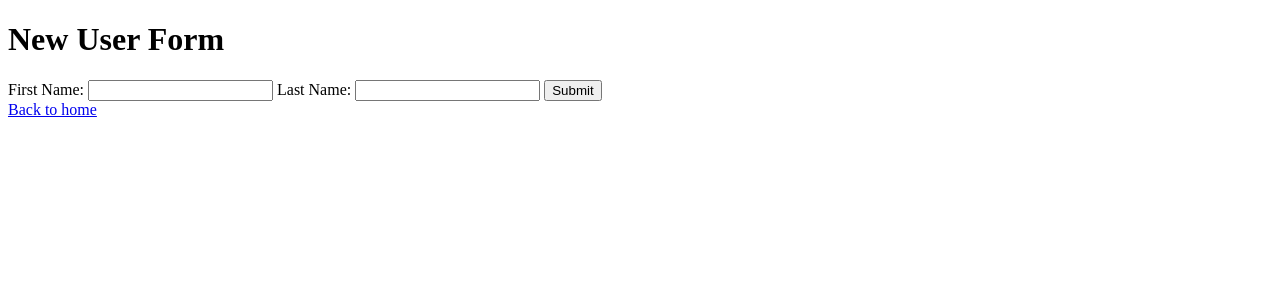
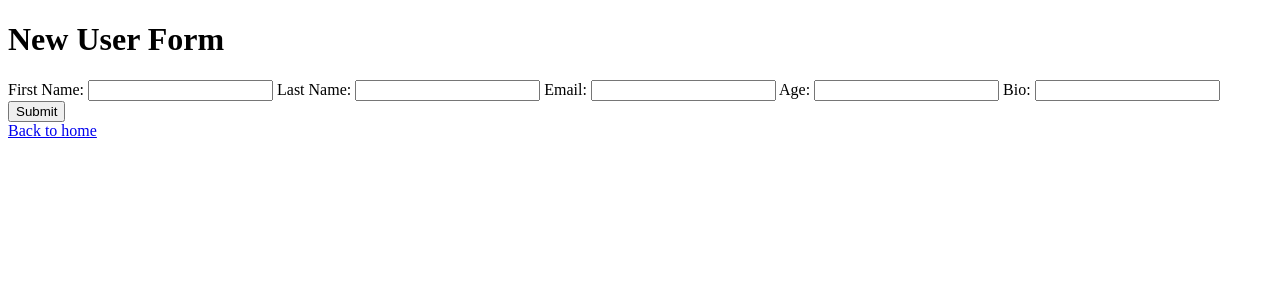
Before and after one commit to MrFerpz/form-testing-express, a Node server app: page /create in a window 1280 px wide. Shown: the top 300 px of the page. Run offline with Node 20, Linux system fonts and the light colour scheme.

Commit message:
Added fields and validation for email, age, and bio

```diff
--- a/controllers/usersController.js
+++ b/controllers/usersController.js
@@ -3,6 +3,9 @@ const { body, validationResult } = require("express-validator");
 // text to be shown to user when validating error
 const alphaErr = "must only contain letters.";
 const lengthErr = "must be between 1 and 10 characters.";
+const emailErr = "must be a valid email address.";
+const ageErr  = "must be an age between 18 and 120";
+const bioErr = "must be below 200 characters"
 
 const validateUser = [
     body("firstName").trim()
@@ -11,6 +14,9 @@ const validateUser = [
     body("lastName").trim()
       .isAlpha().withMessage(`Last name ${alphaErr}`)
       .isLength({ min: 1, max: 10 }).withMessage(`Last name ${lengthErr}`),
+    body("email").trim().isEmail().withMessage(`Email ${emailErr}`),
+    body("age").trim().isInt({min: 18, max: 120}).withMessage(`Age ${ageErr}`),
+    body("bio").trim().escape().isLength({min: 1, max: 200}).withMessage(`Bio ${bioErr}`)
   ];
 
 const usersStorage = require('../storages/usersStorage');
@@ -39,8 +45,8 @@ exports.usersCreatePost = [
         });
       }
       // if successful, add user
-      const { firstName, lastName } = req.body;
-      usersStorage.addUser({ firstName, lastName });
+      const { firstName, lastName, email, age, bio } = req.body;
+      usersStorage.addUser({ firstName, lastName, email, age, bio });
       res.redirect("/");
     }
   ];
@@ -66,8 +72,13 @@ exports.usersUpdatePost = [
             errors: errors.array(),
         });
         }
-        const { firstName, lastName } = req.body;
-        usersStorage.updateUser(req.params.id, { firstName, lastName });
+        const { firstName, lastName, email, age, bio } = req.body;
+        usersStorage.updateUser(req.params.id, { firstName, lastName, email, age, bio });
         res.redirect("/");
     }
 ];
+
+exports.deleteUserPost = (req, res) => {
+    usersStorage.deleteUser(req.params.id);
+    res.redirect("/")
+}
--- a/routes/usersRouter.js
+++ b/routes/usersRouter.js
@@ -7,5 +7,6 @@ usersRouter.get("/create", usersController.usersCreateGet);
 usersRouter.post("/create", usersController.usersCreatePost);
 usersRouter.get("/:id/update", usersController.usersUpdateGet);
 usersRouter.post("/:id/update", usersController.usersUpdatePost);
+usersRouter.post("/:id/delete", usersController.deleteUserPost);
 
 module.exports = usersRouter;
--- a/storages/usersStorage.js
+++ b/storages/usersStorage.js
@@ -8,7 +8,7 @@ class UsersStorage {
 
     addUser({ firstName, lastName }) {
       const id = this.id;
-      this.storage[id] = { id, firstName, lastName };
+      this.storage[id] = { id, firstName, lastName, email, age, bio };
       this.id++;
     }
 
@@ -21,7 +21,7 @@ class UsersStorage {
     }
 
     updateUser(id, { firstName, lastName }) {
-      this.storage[id] = { id, firstName, lastName };
+      this.storage[id] = { id, firstName, lastName, email, age, bio };
     }
 
     deleteUser(id) {
--- a/views/createUser.ejs
+++ b/views/createUser.ejs
@@ -11,6 +11,12 @@
     <input type="text" name="firstName" id="firstName" required>
     <label for="lastName">Last Name: </label>
     <input type="text" name="lastName" id="lastName" required>
+    <label for="email">Email: </label>
+    <input type="email" name="email" id="email" required>
+    <label for="age">Age: </label>
+    <input type="number" name="age" id="age">
+    <label for="bio">Bio: </label>
+    <input type="text" name="bio" id="bio">
     <button type="submit">Submit</button>
   </form>
   <a href="/">Back to home</a>
--- a/views/index.ejs
+++ b/views/index.ejs
@@ -12,6 +12,9 @@
           ID: <%= user.id %>, Name: <%= user.firstName %> <%= user.lastName %>
           <a href="/<%= user.id %>/update">Update</a>
         </li>
+        <form action="/<%= user.id %>/delete" method="POST" style="display:inline;">
+            <button type="submit" onclick="return confirm('Are you sure you want to delete this user?');">Delete</button>
+        </form>
       <% }); %>
     <% } %>
   </ul>
```
